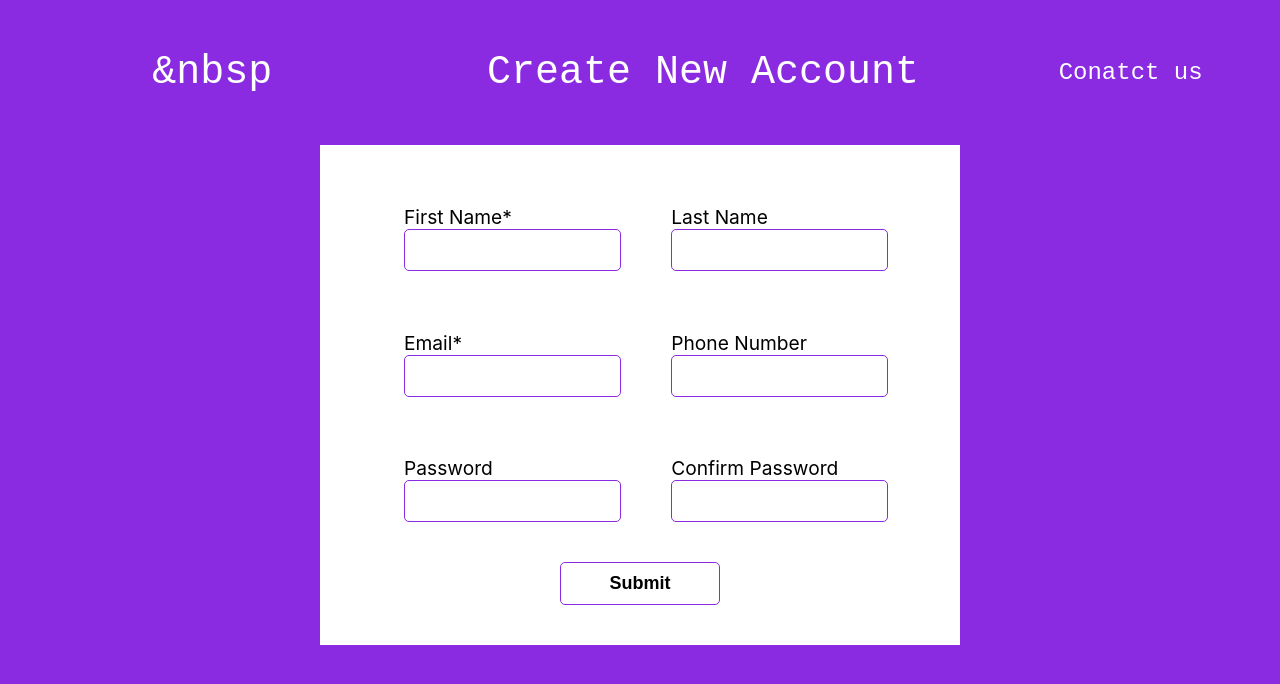
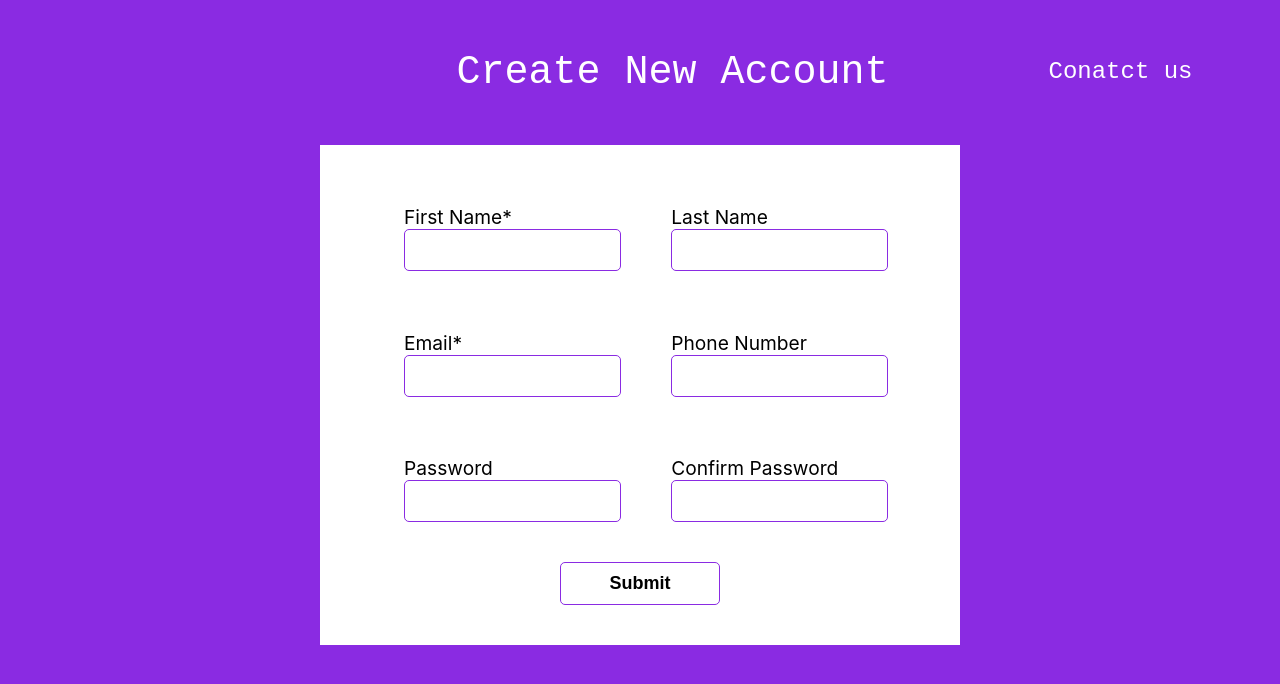
Before and after one commit to Prashant9420/WeatherApp, a React (Create React App) app: page / in a window 1280 px wide. Shown: the top 684 px of the page. Built offline with nearby package versions, Linux system fonts and the light colour scheme.

Commit message:
modified

```diff
--- a/src/components/Content/Content.js
+++ b/src/components/Content/Content.js
@@ -10,14 +10,28 @@ const Content = () => {
   const [confPass,setConfPass]=useState("");
   const handleClick=(e)=>{
     e.preventDefault();
-    if(pass!==confPass){
+    if(phno.length!==10){
+      alert("invalid phone number")
+    }
+    else if(pass.length<6){
+      alert("password too short..!!")
+    }
+    else if(pass!==confPass){
       alert("passwords not matching");
       setConfPass("");
       setPass("");
     }
-    if(pass.length<6){
-      alert("password too short..!!")
+    else{
+      alert("form submitted..!!!")
+      console.log("name: ",Name);
+      console.log("last name: ",lastName);
+      console.log("email: ",email);
+      console.log("phone number: ",phno);
+      console.log("password: ",pass);
+      console.log("confirm password: ",confPass);
     }
+
+
   }
   return (
     <div className={style.container}>
--- a/src/components/Header/Header.js
+++ b/src/components/Header/Header.js
@@ -3,9 +3,10 @@ import style from "./Header.module.css";
 const Header = () => {
   return (
     <nav>
-        <h1 className={style.temph1}>&nbsp</h1>
+        <div className={style.contain}>
         <h1>Create New Account</h1>
         <h2>Conatct us</h2>
+        </div>
     </nav>
   )
 }
--- a/src/components/Header/Header.module.css
+++ b/src/components/Header/Header.module.css
@@ -2,11 +2,16 @@
     padding: 0;
     margin: 0;
 }
+.contain{
+    display: flex;
+    width: 70%;
+    justify-content: space-around;
+}
 nav{
     display: flex;
-    justify-content: space-around;
+    flex-direction: row;
+    justify-content:flex-end;
     align-items: center;
-    /* border: 2px solid green; */
     padding: 50px 0px;
 }
 nav h2{
```
